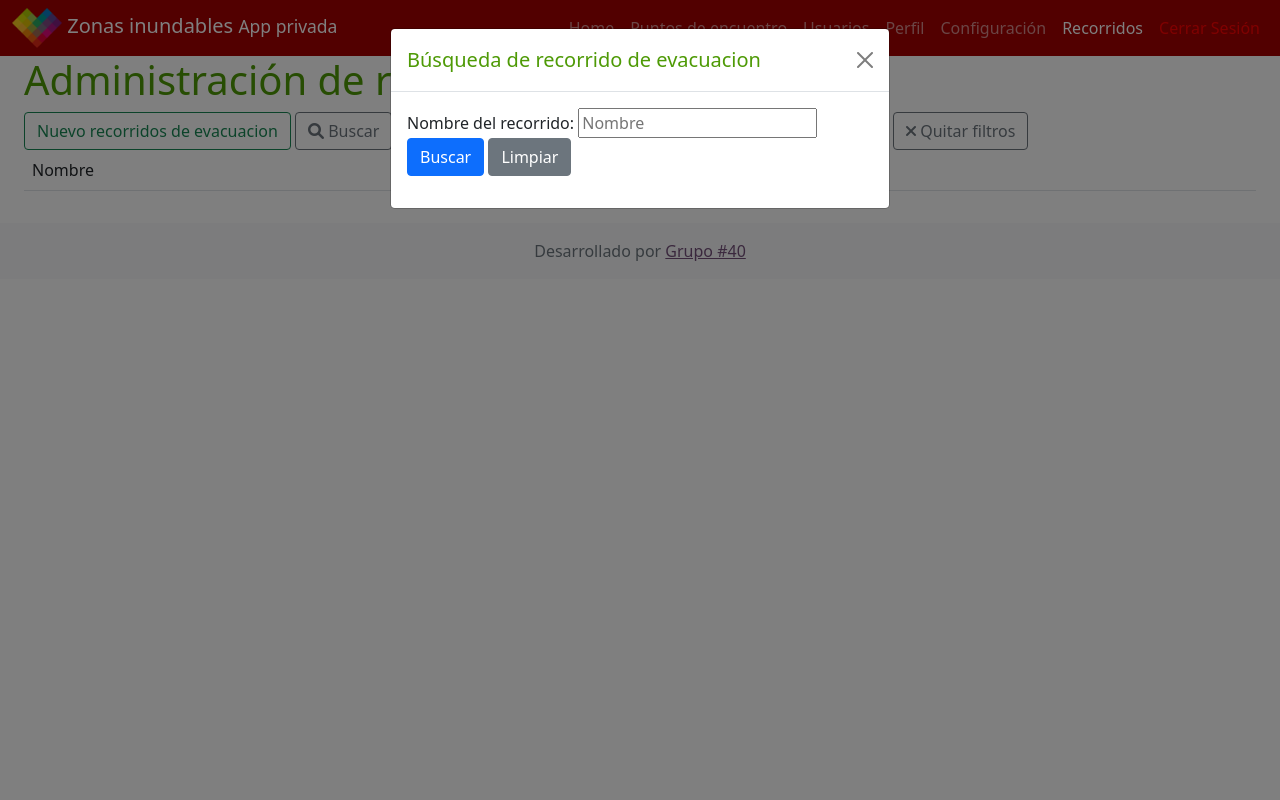
After one commit to lautarocurotto/ProyectoDeSoftware2021, a Flask app: page /recorridos in a window 1280 px wide, after a click on "Buscar". The commit adds this page. Run offline with Flask 2, Linux system fonts and the light colour scheme; the visitor is signed in with stand-in values (Sample User, id 1); data comes from the database, SQL or seed files in the repository; data that the repository does not hold is empty; some libraries are stand-ins or nearby versions.

Commit message:
hice crud de recorridos de evacuacion falta agregarle el mapa, tiene los filtros y busquedas funcionando

```diff
--- a/app/resources/recorrido.py
+++ b/app/resources/recorrido.py
@@ -38,6 +38,7 @@ def create():
     mensaje=ValidarForm(params)
     if mensaje.validate()==False:
         print("Hay algo mal en el formulario")
+
     else:
         print("Los campos estan validados")
         cant_puntos=Recorrido.existe_recorrido(params["nombre"])
@@ -67,7 +68,7 @@ def update(id):
             return render_template("puntos/update.html", recorrido_to_update=recorrido_to_update)
         else:
             print("Los campos estan validados")
-            cant_puntos=Recorrido.existe_punto(params["nombre"],id,True)
+            cant_puntos=Recorrido.existe_recorrido(params["nombre"],id,True)
             if (cant_puntos==0):
                 recorrido_to_update.nombre=params["nombre"]
                 recorrido_to_update.descripcion=params["descripcion"]
@@ -110,4 +111,4 @@ def show(id):
        abort(401)
     r=Recorrido.query.get_or_404(id)
 
-    return render_template("puntos/show.html", recorrido=r)
+    return render_template("recorridos/show.html", recorrido=r)
--- a/app/resources/usuario.py
+++ b/app/resources/usuario.py
@@ -149,7 +149,7 @@ def delete(id):
     else:
         esAdministrador=usuario_tiene_rol.find_by_id(id)
         if(esAdministrador!=0):
-            mensaje="no se puede eliminar a un usuario administrador"
+            mensaje="No se puede eliminar a un usuario administrador"
         else:
             usuario_to_delete.activo=0
             db.session.commit()
--- a/app/templates/navbar.html
+++ b/app/templates/navbar.html
@@ -34,6 +34,11 @@
                         <a class="nav-link {{'active' if request.endpoint == 'configuracion'}}" href="{{url_for('configuracion')}}">Configuración</a>
                     </li>
                     {% endif %}
+                    {% if tiene_permiso(session["id"],"recorrido_index") %}
+                    <li class="nav-item">
+                        <a class="nav-link {{'active' if request.endpoint == 'recorridos_index'}}" href="{{url_for('recorridos_index')}}">Recorridos</a>
+                    </li>
+                    {% endif %}
                     <li class="nav-item">
                         <a class="nav-link" href="{{url_for('auth_logout')}}" style="color: red;">Cerrar Sesión</a>
                     </li>
--- /dev/null
+++ b/app/templates/recorridos/recorridos.html
@@ -0,0 +1,139 @@
+<!--
+Esta seria la página de administracion CRUD de los recorridos de evacuacion de la app privada
+
+-->
+
+{% extends "layout.html"%}
+{% block title %}Recorridos de evacuacion{% endblock %}
+{% block head %}
+    {{super()}}
+{% endblock %}
+{% block content %}
+
+
+<div class="container-fluid">
+    <h1>Administración de recorridos de evacuacion</h1>
+    <button type="button" class="btn btn-outline-success" data-bs-toggle="modal" data-bs-target="#new-pto-modal">Nuevo recorridos de evacuacion</button>
+
+    <button type="button" class="btn btn-outline-secondary" data-bs-toggle="modal" data-bs-target="#search-modal"><i class="fas fa-search"></i> Buscar</button>
+
+    <a class="btn btn-outline-primary {{'active' if request.args.get('statusF') == 'publicado'}}" href="{{url_for('recorridos_index', statusF='publicado')}}{% for getparam in request.args %}{{'&' + getparam + '=' + request.args.get(getparam) if getparam != 'statusF'}}{% endfor %}"><i class="fas fa-user-check"></i> Mostrar sólo publicados</a>
+
+    <a class="btn btn-outline-primary {{'active' if request.args.get('statusF') == 'despublicado'}}" href="{{url_for('recorridos_index',statusF='despublicado')}}{% for getparam in request.args %}{{'&' + getparam + '=' + request.args.get(getparam) if getparam != 'statusF'}}{% endfor %}"><i class="fas fa-user-check"></i> Mostrar sólo despublicados</a>
+
+    <a class="btn btn-outline-secondary" href="{{url_for('recorridos_index')}}"><i class="fas fa-times"></i> Quitar filtros</a>
+
+    <table class="table">
+        <thead>
+            <tr>
+                <td>Nombre</td>
+                <td>Estado</td>
+                <td>Descripcion</td>
+                <td></td>
+            </tr>
+        </thead>
+        <tbody>
+            {%for recorrido in paginator.get_page() %}
+            <tr>
+                <td>{{recorrido.nombre}}</td>
+                <td>{{recorrido.estado}}</td>
+                <td>{{recorrido.descripcion}}</td>
+                <td>
+                    <a class="btn btn-outline-secondary" href="/recorridos/update/{{recorrido.id}}">Editar</a>
+                    {% if tiene_permiso(session["id"],"recorrido_destroy") %}
+                    <a class="btn btn-outline-danger" href="/recorridos/delete/{{recorrido.id}}">Borrar</a>
+                    {% endif %}
+                    <a class="btn btn-outline-secondary" href="/recorridos/show/{{recorrido.id}}">Ver</a>
+                </td>
+            </tr>
+            {% endfor %}
+        </tbody>
+    </table>
+    <nav aria-label="Puntos navigation pages">
+        <ul class="pagination">
+            {% if(not paginator.prev_page() < 0)%}
+                <li class="page-item"><a class="page-link" href="{{url_for('recorridos_index', page=paginator.prev_page())}}{% for getparam in request.args %}{{'&' + getparam + '=' + request.args.get(getparam) if getparam != 'page'}}{% endfor %}">Anterior</a></li>
+            {% endif %}
+            {% if paginator.has_next_page() %}
+                <li class="page-item"><a class="page-link" href="{{url_for('recorridos_index', page=paginator.next_page())}}{% for getparam in request.args %}{{'&' + getparam + '=' + request.args.get(getparam) if getparam != 'page'}}{% endfor %}">Siguiente</a></li>
+            {% endif %}
+        </ul>
+    </nav>
+</div>
+
+<!-- modal de busqueda por nombre -->
+<div class="modal fade" id="search-modal" tabindex="-1" aria-labelledby="search-modalLabel" aria-hidden="true">
+    <div class="modal-dialog">
+      <div class="modal-content">
+        <div class="modal-header">
+          <h5 class="modal-title" id="search-modalLabel">Búsqueda de recorrido de evacuacion</h5>
+          <button type="button" class="btn-close" data-bs-dismiss="modal" aria-label="Close"></button>
+        </div>
+        <div class="modal-body">
+            <div class="mb-3">
+                <form action="{{url_for('recorridos_index')}}">
+                    <label for="nombreF">Nombre del recorrido: </label>
+                    <input type="text" name="nombreF" placeholder="Nombre" required >
+                    <input class="btn btn-primary" type="submit" value="Buscar">
+                    <button class="btn btn-secondary" type="reset">Limpiar</button>
+                </form>
+            </div>
+        </div>
+      </div>
+    </div>
+</div>
+
+
+<!-- modal de nuevo punto  -->
+<div class="modal fade" id="new-pto-modal" tabindex="-1" aria-labelledby="new-pto-modalLabel" aria-hidden="true">
+    <div class="modal-dialog">
+      <div class="modal-content">
+        <div class="modal-header">
+          <h5 class="modal-title" id="new-pto-modalLabel">Nuevo recorrido de evacuacion</h5>
+          <button type="button" class="btn-close" data-bs-dismiss="modal" aria-label="Close"></button>
+        </div>
+        <div class="modal-body">
+            <form action="{{ url_for('recorridos_create') }}" method="POST">
+                <div class="mb-3">
+                    <label for="nombre">
+                        <input class="form-control" required type="text" name="nombre" placeholder="Nombre" >
+                    </label>
+                </div>
+                <div class="mb-3">
+                    <label for="descripcion">
+                        <input class="form-control" required type="text" name="descripcion"  placeholder="Descripcion" >
+                    </label>
+                </div>
+                <div class="mb-3">
+                    <label for="lat">
+                        <input class="form-control" required type="text" name="lat" placeholder="Lat" >
+                    </label>
+                </div>
+                <div class="mb-3">
+                    <label for="lng">
+                        <input class="form-control" type="text" name="lng" required placeholder="Lng" >
+                    </label>
+                </div>
+
+                <div class="mb-3">
+                    <label for="status">
+                        <select class="form-control" required name="status" id="status" >
+                            <option value="publicado">publicado</option>
+                            <option value="despublicado">despublicado</option>
+                        </select>
+                    </label>
+                </div>
+
+                <div class="mb-3">
+                    <input class="btn btn-success" type="submit" value="Crear recorrido de evacuacion">
+                    <button class="btn btn-secondary" type="reset">Limpiar</button>
+                </div>
+            </form>
+        </div>
+      </div>
+    </div>
+</div>
+
+
+
+{% endblock %}
--- a/app/validadores/validadorRecorridos.py
+++ b/app/validadores/validadorRecorridos.py
@@ -6,8 +6,8 @@ class ValidarForm(Form):
         validators.Required(message= 'El nombre es requerido'),
         validators.Length(min=1, max=255,message="La longitud debe ser entre 1 y 255 caracteres")
     ])
-    direccion=StringField('direccion', [
-        validators.Required(message= 'La direccion es requerida'),
+    descripcion=StringField('descripcion', [
+        validators.Required(message= 'La descripcion es requerida'),
         validators.Length(min=1, max=255,message="La longitud debe ser entre 1 y 255 caracteres")
     ])
     lat=StringField('lat', [
```
Also changed, not shown: app/templates/recorridos/show.html (added, +44 -0 lines), app/templates/recorridos/update.html (added, +63 -0 lines).
